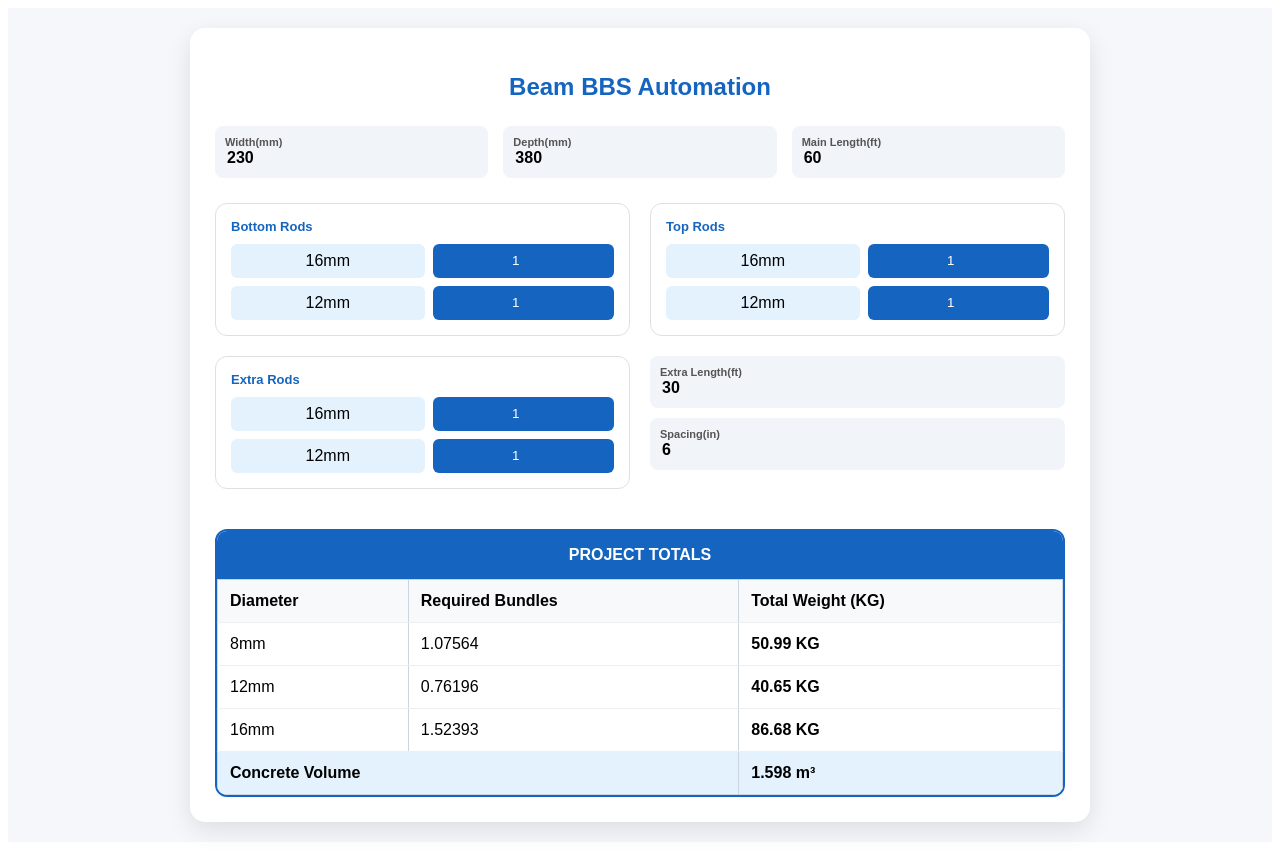
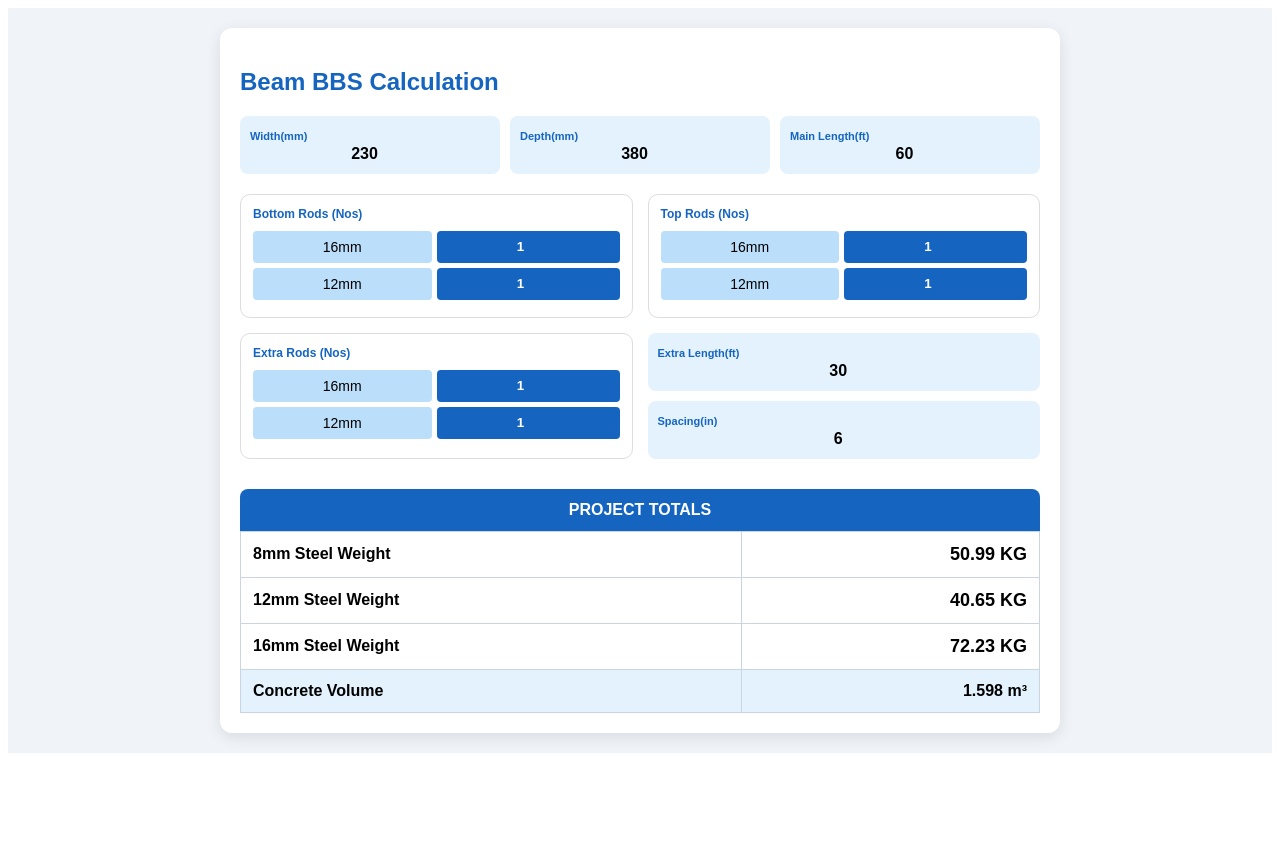
Before and after one commit to Movieeesss/BEAM-BBS, a React (Vite) app: page / in a window 1280 px wide. After the commit the page ends 800 px from the top, so only its background shows below. Built offline with nearby package versions, Linux system fonts and the light colour scheme.

Commit message:
Update BeamBBS.tsx

```diff
--- a/src/BeamBBS.tsx
+++ b/src/BeamBBS.tsx
@@ -1,6 +1,6 @@
 import React, { useState, useMemo } from 'react';
 
-// --- DATA FROM YOUR EXCEL SHEET ---
+// --- CONSTANTS FROM YOUR EXCEL ---
 const GET_RODS_PER_BUNDLE = (dia: number) => {
   const map: Record<number, number> = { 8: 10, 10: 7, 12: 5, 16: 3, 20: 2, 25: 1 };
   return map[dia] || 0;
@@ -11,60 +11,47 @@ const GET_BUNDLE_WEIGHT = (dia: number) => {
   return map[dia] || 0;
 };
 
-const FT_TO_M_DIVIDER = 3.281;
-const ROD_UNIT_LEN = 12;
+const FT_TO_M = 3.281;
+const ROD_LEN = 12;
 
 const BeamBBS = () => {
   const [beam, setBeam] = useState({
     width: '230', depth: '380', mainFt: '60', exFt: '30', spacingIn: '6',
-    bottom1: { d: 16, n: '1' }, bottom2: { d: 12, n: '1' },
-    top1: { d: 16, n: '1' }, top2: { d: 12, n: '1' },
-    extra1: { d: 16, n: '1' }, extra2: { d: 12, n: '1' }
+    bottom16: '1', bottom12: '1',
+    top16: '1', top12: '1',
+    extra16: '1', extra12: '1'
   });
 
   const totals = useMemo(() => {
-    const summary: Record<number, { bundles: number; kg: number }> = {
-      8: { bundles: 0, kg: 0 },
-      10: { bundles: 0, kg: 0 },
-      12: { bundles: 0, kg: 0 },
-      16: { bundles: 0, kg: 0 },
-      20: { bundles: 0, kg: 0 },
-      25: { bundles: 0, kg: 0 }
+    const summary: Record<number, number> = { 8: 0, 10: 0, 12: 0, 16: 0, 20: 0, 25: 0 };
+
+    const L_MainM = (parseFloat(beam.mainFt) || 0) / FT_TO_M;
+    const L_ExM = (parseFloat(beam.exFt) || 0) / FT_TO_M;
+
+    // YOUR EXCEL LOGIC FUNCTION
+    const getKg = (dia: number, nosStr: string, lenM: number) => {
+      const nos = parseFloat(nosStr) || 0;
+      if (nos <= 0 || dia <= 0) return 0;
+      // Formula: (Length * Nos / (RodsPerBundle * 12)) * BundleWeight
+      const bundles = (lenM * nos) / (GET_RODS_PER_BUNDLE(dia) * ROD_LEN);
+      return bundles * GET_BUNDLE_WEIGHT(dia);
     };
 
-    const L_MainM = (parseFloat(beam.mainFt) || 0) / FT_TO_M_DIVIDER;
-    const L_ExtraM = (parseFloat(beam.exFt) || 0) / FT_TO_M_DIVIDER;
+    // --- 16mm SUMMATION ---
+    summary[16] += getKg(16, beam.bottom16, L_MainM); // 56.8866
+    summary[16] += getKg(16, beam.top16, L_MainM);    // 56.8866
+    summary[16] += getKg(16, beam.extra16, L_ExM);   // 28.4424
+    // Total: 142.22
 
-    /**
-     * YOUR EXACT EXCEL FORMULA:
-     * Step 1: Bundles = (Length * Nos) / (RodsPerBundle * 12)
-     * Step 2: Total KG = Bundles * BundleWeight
-     */
-    const addLine = (dia: number, nosStr: string, lengthM: number) => {
-      const nos = parseFloat(nosStr) || 0;
-      if (nos <= 0 || dia <= 0) return;
+    // --- 12mm SUMMATION ---
+    summary[12] += getKg(12, beam.bottom12, L_MainM); // 32.0137
+    summary[12] += getKg(12, beam.top12, L_MainM);    // 32.0137
+    summary[12] += getKg(12, beam.extra12, L_ExM);   // 16.0064
+    // Total: 80.03
 
-      const rodsInBundle = GET_RODS_PER_BUNDLE(dia);
-      const bundleWeight = GET_BUNDLE_WEIGHT(dia);
-
-      const reqBundles = (lengthM * nos) / (rodsInBundle * ROD_UNIT_LEN);
-      const lineKg = reqBundles * bundleWeight;
-
-      summary[dia].bundles += reqBundles;
-      summary[dia].kg += lineKg;
-    };
-
-    // Calculate all 6 rows from your UI
-    addLine(beam.bottom1.d, beam.bottom1.n, L_MainM);
-    addLine(beam.bottom2.d, beam.bottom2.n, L_MainM);
-    addLine(beam.top1.d, beam.top1.n, L_MainM);
-    addLine(beam.top2.d, beam.top2.n, L_MainM);
-    addLine(beam.extra1.d, beam.extra1.n, L_MainM); // Row 5
-    addLine(beam.extra2.d, beam.extra2.n, L_ExtraM); // Row 6 (Extra length)
-
-    // Stirrups (8mm)
+    // --- 8mm (Stirrups) ---
     const stirrupQty = Math.floor(((parseFloat(beam.mainFt) || 0) * 12) / (parseFloat(beam.spacingIn) || 6)) + 1;
-    addLine(8, stirrupQty.toString(), 3.5 / FT_TO_M_DIVIDER);
+    summary[8] += getKg(8, stirrupQty.toString(), 3.5 / FT_TO_M);
 
     const concrete = (parseFloat(beam.width)/1000) * (parseFloat(beam.depth)/1000) * L_MainM;
 
@@ -72,53 +59,59 @@ const BeamBBS = () => {
   }, [beam]);
 
   return (
-    <div style={{ padding: '20px', backgroundColor: '#f5f7fa', fontFamily: 'Arial' }}>
-      <div style={{ maxWidth: '850px', margin: 'auto', backgroundColor: '#fff', padding: '25px', borderRadius: '15px', boxShadow: '0 8px 24px rgba(0,0,0,0.1)' }}>
-        <h2 style={{ color: '#1565c0', textAlign: 'center', marginBottom: '25px' }}>Beam BBS Automation</h2>
+    <div style={{ padding: '20px', fontFamily: 'Arial', backgroundColor: '#f0f4f8' }}>
+      <div style={{ maxWidth: '800px', margin: 'auto', backgroundColor: '#fff', padding: '20px', borderRadius: '12px', boxShadow: '0 4px 15px rgba(0,0,0,0.1)' }}>
+        <h2 style={{ color: '#1565c0', marginBottom: '20px' }}>Beam BBS Calculation</h2>
 
         {/* Dimensions */}
-        <div style={{ display: 'grid', gridTemplateColumns: 'repeat(3, 1fr)', gap: '15px', marginBottom: '25px' }}>
+        <div style={{ display: 'grid', gridTemplateColumns: 'repeat(3, 1fr)', gap: '10px', marginBottom: '20px' }}>
           <Box label="Width(mm)" val={beam.width} onChange={v => setBeam({...beam, width: v})} />
           <Box label="Depth(mm)" val={beam.depth} onChange={v => setBeam({...beam, depth: v})} />
           <Box label="Main Length(ft)" val={beam.mainFt} onChange={v => setBeam({...beam, mainFt: v})} />
         </div>
 
         {/* Rod Inputs */}
-        <div style={{ display: 'grid', gridTemplateColumns: '1fr 1fr', gap: '20px' }}>
-          <RodEntry label="Bottom Rods" d1={beam.bottom1} d2={beam.bottom2} on1={v => setBeam({...beam, bottom1: {...beam.bottom1, n: v}})} on2={v => setBeam({...beam, bottom2: {...beam.bottom2, n: v}})} />
-          <RodEntry label="Top Rods" d1={beam.top1} d2={beam.top2} on1={v => setBeam({...beam, top1: {...beam.top1, n: v}})} on2={v => setBeam({...beam, top2: {...beam.top2, n: v}})} />
+        <div style={{ display: 'grid', gridTemplateColumns: '1fr 1fr', gap: '15px' }}>
+          <div style={sectionStyle}>
+            <div style={labelStyle}>Bottom Rods (Nos)</div>
+            <Row dia="16mm" val={beam.bottom16} set={v => setBeam({...beam, bottom16: v})} />
+            <Row dia="12mm" val={beam.bottom12} set={v => setBeam({...beam, bottom12: v})} />
+          </div>
+          <div style={sectionStyle}>
+            <div style={labelStyle}>Top Rods (Nos)</div>
+            <Row dia="16mm" val={beam.top16} set={v => setBeam({...beam, top16: v})} />
+            <Row dia="12mm" val={beam.top12} set={v => setBeam({...beam, top12: v})} />
+          </div>
         </div>
 
-        <div style={{ display: 'grid', gridTemplateColumns: '1fr 1fr', gap: '20px', marginTop: '20px' }}>
-          <RodEntry label="Extra Rods" d1={beam.extra1} d2={beam.extra2} on1={v => setBeam({...beam, extra1: {...beam.extra1, n: v}})} on2={v => setBeam({...beam, extra2: {...beam.extra2, n: v}})} />
+        <div style={{ display: 'grid', gridTemplateColumns: '1fr 1fr', gap: '15px', marginTop: '15px' }}>
+          <div style={sectionStyle}>
+            <div style={labelStyle}>Extra Rods (Nos)</div>
+            <Row dia="16mm" val={beam.extra16} set={v => setBeam({...beam, extra16: v})} />
+            <Row dia="12mm" val={beam.extra12} set={v => setBeam({...beam, extra12: v})} />
+          </div>
           <div style={{ display: 'flex', flexDirection: 'column', gap: '10px' }}>
             <Box label="Extra Length(ft)" val={beam.exFt} onChange={v => setBeam({...beam, exFt: v})} />
             <Box label="Spacing(in)" val={beam.spacingIn} onChange={v => setBeam({...beam, spacingIn: v})} />
           </div>
         </div>
 
-        {/* Project Totals Table */}
-        <div style={{ marginTop: '40px', border: '2px solid #1565c0', borderRadius: '12px', overflow: 'hidden' }}>
-          <div style={{ background: '#1565c0', color: '#fff', padding: '15px', textAlign: 'center', fontWeight: 'bold' }}>PROJECT TOTALS</div>
-          <table style={{ width: '100%', borderCollapse: 'collapse', textAlign: 'left' }}>
-            <thead style={{ background: '#f8f9fa' }}>
-              <tr>
-                <th style={{ padding: '12px', borderBottom: '1px solid #eee' }}>Diameter</th>
-                <th style={{ padding: '12px', borderBottom: '1px solid #eee' }}>Required Bundles</th>
-                <th style={{ padding: '12px', borderBottom: '1px solid #eee' }}>Total Weight (KG)</th>
-              </tr>
-            </thead>
+        {/* TOTALS TABLE */}
+        <div style={{ marginTop: '30px' }}>
+          <div style={{ background: '#1565c0', color: '#fff', padding: '12px', borderRadius: '8px 8px 0 0', fontWeight: 'bold', textAlign: 'center' }}>
+            PROJECT TOTALS
+          </div>
+          <table style={{ width: '100%', borderCollapse: 'collapse', border: '1px solid #1565c0' }}>
             <tbody>
-              {Object.entries(totals.summary).map(([dia, data]) => data.kg > 0 && (
-                <tr key={dia}>
-                  <td style={{ padding: '12px', borderBottom: '1px solid #eee' }}>{dia}mm</td>
-                  <td style={{ padding: '12px', borderBottom: '1px solid #eee' }}>{data.bundles.toFixed(5)}</td>
-                  <td style={{ padding: '12px', borderBottom: '1px solid #eee', fontWeight: 'bold' }}>{data.kg.toFixed(2)} KG</td>
+              {Object.entries(totals.summary).map(([dia, kg]) => kg > 0 && (
+                <tr key={dia} style={{ borderBottom: '1px solid #eee' }}>
+                  <td style={{ padding: '12px', fontWeight: 'bold' }}>{dia}mm Steel Weight</td>
+                  <td style={{ padding: '12px', textAlign: 'right', fontWeight: 'bold', fontSize: '18px' }}>{kg.toFixed(2)} KG</td>
                 </tr>
               ))}
-              <tr style={{ background: '#e3f2fd' }}>
-                <td colSpan={2} style={{ padding: '12px', fontWeight: 'bold' }}>Concrete Volume</td>
-                <td style={{ padding: '12px', fontWeight: 'bold' }}>{totals.concrete.toFixed(3)} m³</td>
+              <tr style={{ backgroundColor: '#e3f2fd' }}>
+                <td style={{ padding: '12px', fontWeight: 'bold' }}>Concrete Volume</td>
+                <td style={{ padding: '12px', textAlign: 'right', fontWeight: 'bold' }}>{totals.concrete.toFixed(3)} m³</td>
               </tr>
             </tbody>
           </table>
@@ -128,25 +121,22 @@ const BeamBBS = () => {
   );
 };
 
+// UI Components
 const Box = ({ label, val, onChange }: any) => (
-  <div style={{ background: '#f1f4f9', padding: '10px', borderRadius: '8px' }}>
-    <label style={{ fontSize: '11px', color: '#555', fontWeight: 'bold', display: 'block' }}>{label}</label>
-    <input type="number" value={val} onChange={e => onChange(e.target.value)} style={{ width: '100%', border: 'none', background: 'transparent', fontSize: '16px', fontWeight: 'bold', outline: 'none' }} />
+  <div style={{ background: '#e3f2fd', padding: '10px', borderRadius: '8px' }}>
+    <label style={{ fontSize: '11px', color: '#1565c0', fontWeight: 'bold' }}>{label}</label>
+    <input type="number" value={val} onChange={e => onChange(e.target.value)} style={{ width: '100%', border: 'none', background: 'transparent', textAlign: 'center', fontWeight: 'bold', fontSize: '16px' }} />
   </div>
 );
 
-const RodEntry = ({ label, d1, d2, on1, on2 }: any) => (
-  <div style={{ border: '1px solid #e0e0e0', padding: '15px', borderRadius: '12px' }}>
-    <div style={{ fontSize: '13px', fontWeight: 'bold', marginBottom: '10px', color: '#1565c0' }}>{label}</div>
-    <div style={{ display: 'flex', gap: '8px', marginBottom: '8px' }}>
-      <div style={{ flex: 1, background: '#e3f2fd', textAlign: 'center', padding: '8px', borderRadius: '6px' }}>{d1.d}mm</div>
-      <input type="number" value={d1.n} onChange={e => on1(e.target.value)} style={{ flex: 1, background: '#1565c0', color: '#fff', border: 'none', borderRadius: '6px', textAlign: 'center' }} />
-    </div>
-    <div style={{ display: 'flex', gap: '8px' }}>
-      <div style={{ flex: 1, background: '#e3f2fd', textAlign: 'center', padding: '8px', borderRadius: '6px' }}>{d2.d}mm</div>
-      <input type="number" value={d2.n} onChange={e => on2(e.target.value)} style={{ flex: 1, background: '#1565c0', color: '#fff', border: 'none', borderRadius: '6px', textAlign: 'center' }} />
-    </div>
+const Row = ({ dia, val, set }: any) => (
+  <div style={{ display: 'flex', gap: '5px', marginBottom: '5px' }}>
+    <div style={{ flex: 1, background: '#bbdefb', padding: '8px', borderRadius: '4px', textAlign: 'center', fontSize: '14px' }}>{dia}</div>
+    <input type="number" value={val} onChange={e => set(e.target.value)} style={{ flex: 1, background: '#1565c0', color: '#fff', border: 'none', borderRadius: '4px', textAlign: 'center', fontWeight: 'bold' }} />
   </div>
 );
 
+const sectionStyle = { border: '1px solid #ddd', padding: '12px', borderRadius: '10px' };
+const labelStyle = { fontSize: '12px', fontWeight: 'bold', marginBottom: '10px', color: '#1565c0' };
+
 export default BeamBBS;
```
